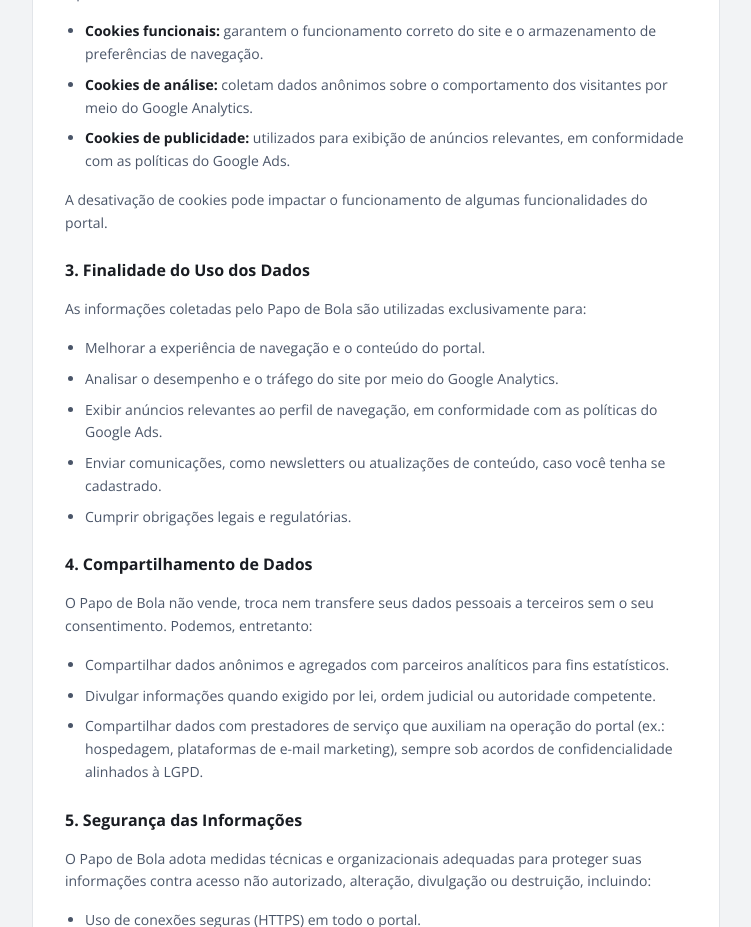
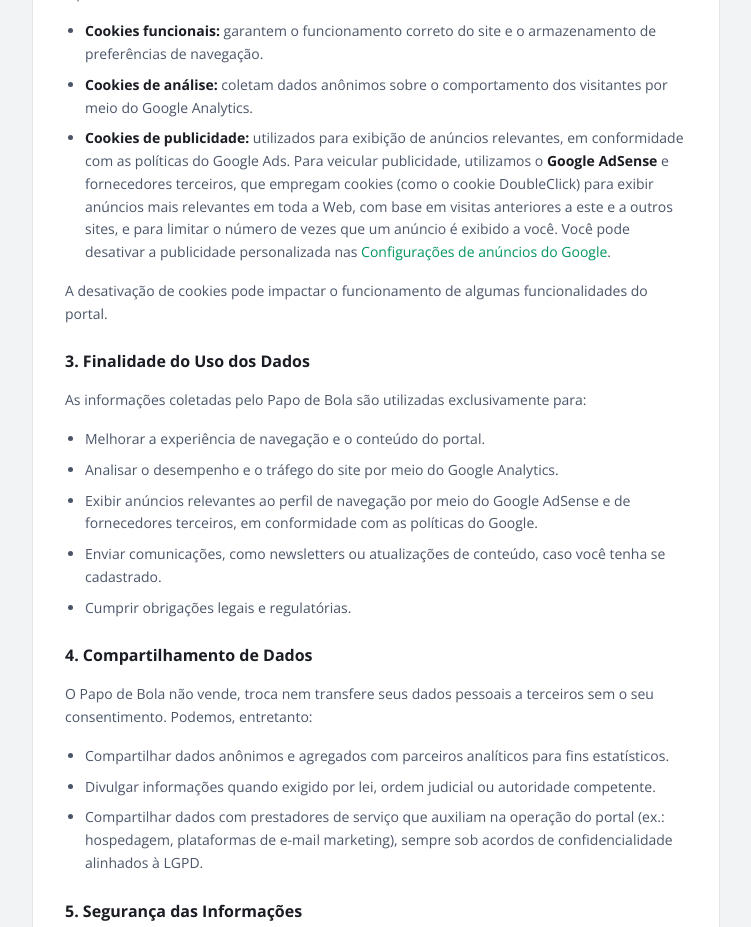
Before and after one commit to ivanalvesai/papodebola-next, a Next.js app: page /privacidade in a window 1280 px wide. Shown: the part 900-1827 px from the top of the page, without its empty margins (264-1015 px from the left). Built offline with nearby package versions, Linux system fonts and the light colour scheme; no server answers.

Commit message:
content(privacidade): cita Google AdSense + DoubleClick (exigencia do AdSense)
mantem o texto LGPD e acrescenta na Secao 2/3 a mencao explicita ao Google
AdSense e fornecedores terceiros (cookie DoubleClick) + link de opt-out

Co-Authored-By: Claude Opus 4.8 (1M context) <noreply@anthropic.com>

```diff
--- a/src/app/privacidade/page.tsx
+++ b/src/app/privacidade/page.tsx
@@ -72,7 +72,21 @@ export default function PrivacidadePage() {
           </li>
           <li>
             <strong className="text-text-primary">Cookies de publicidade:</strong> utilizados para
-            exibição de anúncios relevantes, em conformidade com as políticas do Google Ads.
+            exibição de anúncios relevantes, em conformidade com as políticas do Google Ads. Para
+            veicular publicidade, utilizamos o <strong className="text-text-primary">Google AdSense</strong>{" "}
+            e fornecedores terceiros, que empregam cookies (como o cookie DoubleClick) para exibir
+            anúncios mais relevantes em toda a Web, com base em visitas anteriores a este e a outros
+            sites, e para limitar o número de vezes que um anúncio é exibido a você. Você pode
+            desativar a publicidade personalizada nas{" "}
+            <a
+              href="https://www.google.com/settings/ads"
+              target="_blank"
+              rel="noopener noreferrer"
+              className="text-green hover:underline"
+            >
+              Configurações de anúncios do Google
+            </a>
+            .
           </li>
         </ul>
         <p>A desativação de cookies pode impactar o funcionamento de algumas funcionalidades do portal.</p>
@@ -83,8 +97,8 @@ export default function PrivacidadePage() {
           <li>Melhorar a experiência de navegação e o conteúdo do portal.</li>
           <li>Analisar o desempenho e o tráfego do site por meio do Google Analytics.</li>
           <li>
-            Exibir anúncios relevantes ao perfil de navegação, em conformidade com as políticas do
-            Google Ads.
+            Exibir anúncios relevantes ao perfil de navegação por meio do Google AdSense e de
+            fornecedores terceiros, em conformidade com as políticas do Google.
           </li>
           <li>
             Enviar comunicações, como newsletters ou atualizações de conteúdo, caso você tenha se
```
